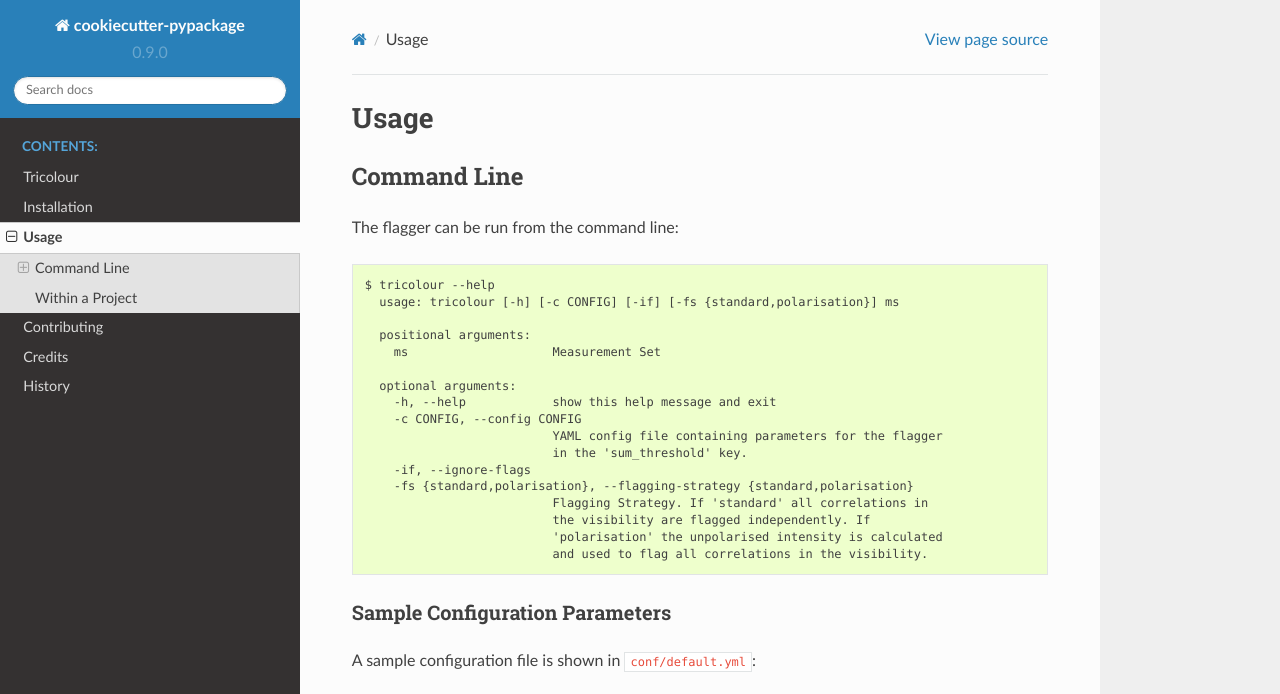
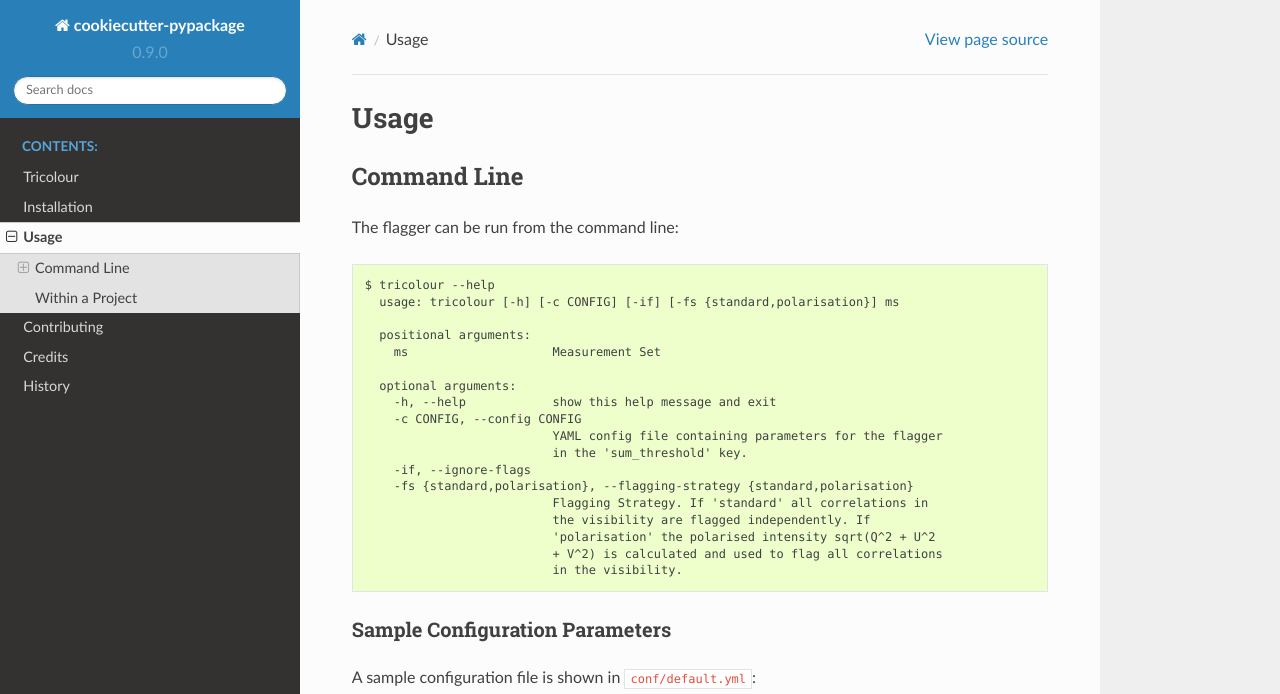
Before and after one commit to ratt-ru/tricolour, a Sphinx documentation site: the page built from docs/usage.rst, in a window 1280 px wide and 1175 px high, cut to the strip 0-694 px from the top of the window. Built offline with Sphinx 7.4.7 and the Read the Docs theme 2.0.0, drawn with Linux system fonts in a browser that asks for light colours; pages that are not in the unit, such as notebooks, are missing from menus.

Commit message:
Documentation and typo updates

```diff
--- a/docs/usage.rst
+++ b/docs/usage.rst
@@ -22,8 +22,10 @@ The flagger can be run from the command line::
         -fs {standard,polarisation}, --flagging-strategy {standard,polarisation}
                               Flagging Strategy. If 'standard' all correlations in
                               the visibility are flagged independently. If
-                              'polarisation' the unpolarised intensity is calculated
-                              and used to flag all correlations in the visibility.
+                              'polarisation' the polarised intensity sqrt(Q^2 + U^2
+                              + V^2) is calculated and used to flag all correlations
+                              in the visibility.
+
 
 Sample Configuration Parameters
 ~~~~~~~~~~~~~~~~~~~~~~~~~~~~~~~
```
Also changed, not shown: 1 other file.
